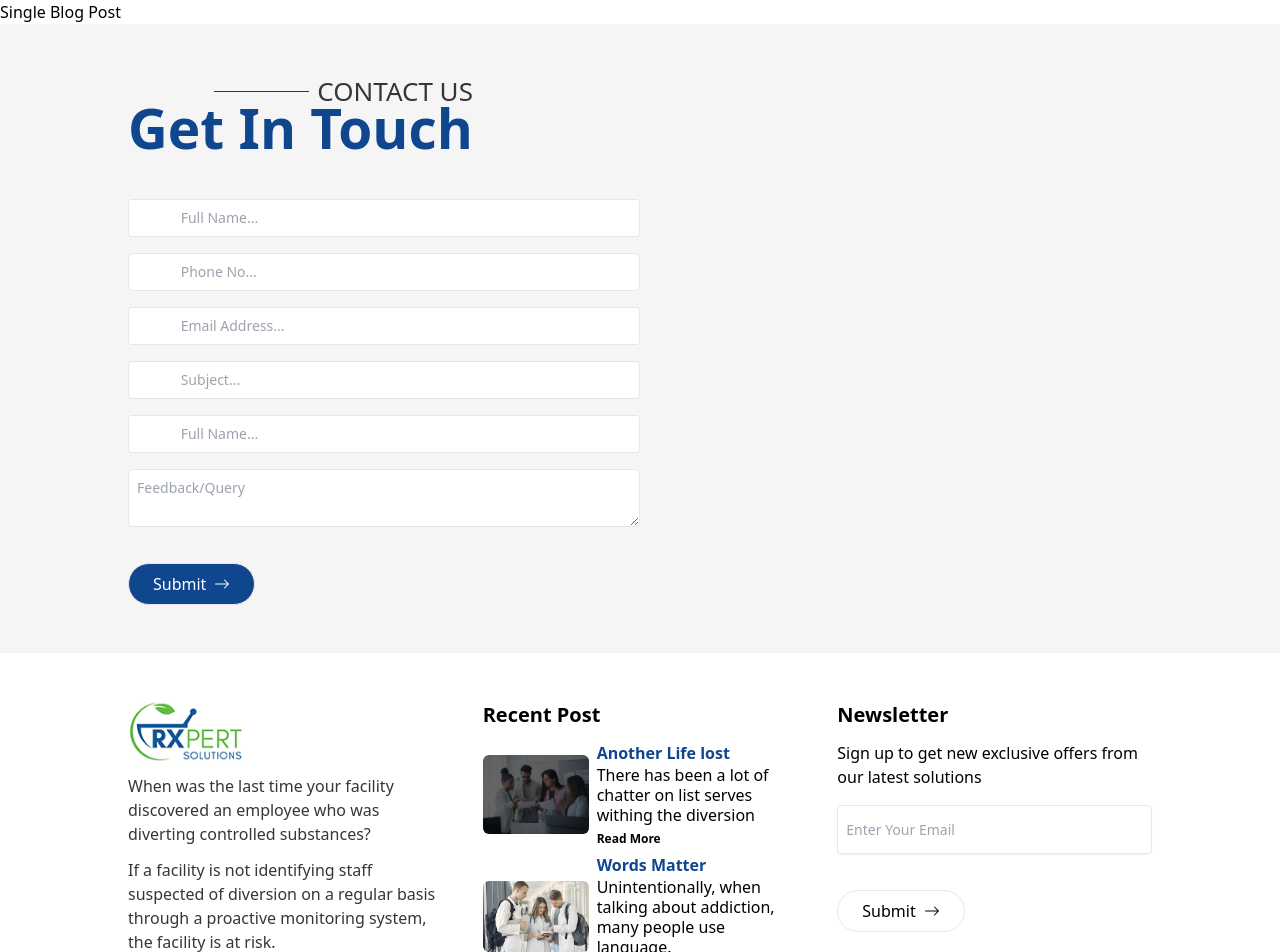
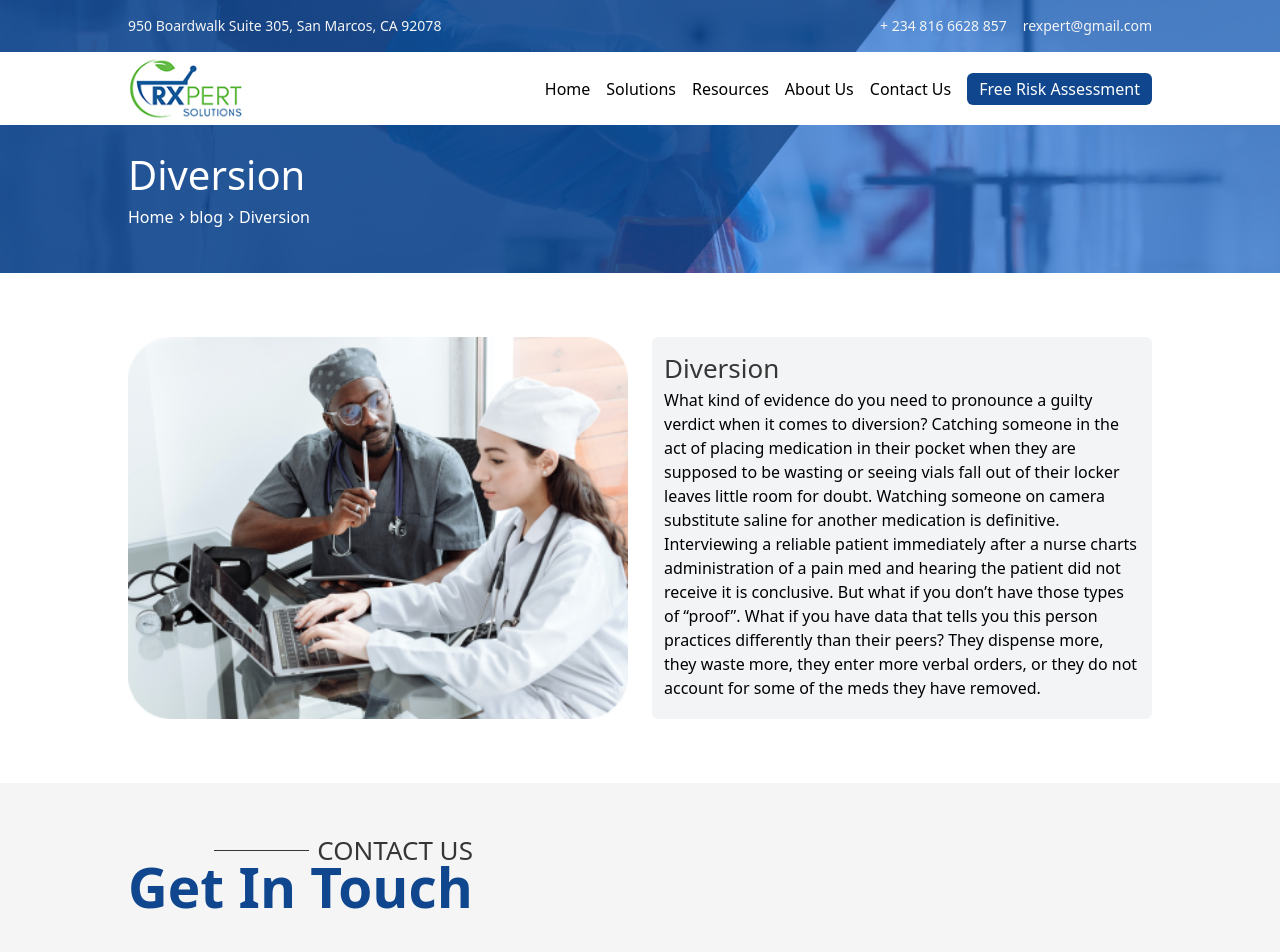
Before and after one commit to S-Abdullahi/rx-expert, a Next.js app: page /blog/blog-1 in a window 1280 px wide. Shown: the top 952 px of the page. Built offline with nearby package versions, Linux system fonts and the light colour scheme.

Commit message:
blog dynamic routing

```diff
--- a/app/blog/[id]/page.tsx
+++ b/app/blog/[id]/page.tsx
@@ -1,3 +1,33 @@
+import Header from "@/app/components/Header";
+import SectionTitle from "@/app/components/SectionTitle";
+import SubSectionTitle from "@/app/components/SubSectionTitle";
+import { blogContent } from "@/app/section data/blog.data";
+import Image from "next/image";
+
 export default function singleBlogPost({ params }: { params: { id: string } }) {
-  return <div>Single Blog Post</div>;
+  const singlePost = blogContent?.find((item) => item.id === params.id);
+  return (
+    <div>
+      <Header
+        title={singlePost?.heading as string}
+        label="blog"
+        secondLabel={singlePost?.heading as string}
+      />
+      <section className="section-container grid grid-cols-1 md:grid-cols-2 gap-6">
+        <Image
+          src={singlePost?.imageUrl as string}
+          alt={singlePost?.heading as string}
+          width={500}
+          height={200}
+        />
+        <div className="p-3 bg-gray-100 rounded-md">
+          <SubSectionTitle
+            titlePlain={singlePost?.heading as string}
+            titleColored={""}
+          />
+          <p>{singlePost?.body}</p>
+        </div>
+      </section>
+    </div>
+  );
 }
--- a/app/blog/page.tsx
+++ b/app/blog/page.tsx
@@ -7,6 +7,7 @@ import { RecentBlogPost } from "../section data/blog.data";
 import SmallBlogCard from "../components/SmallBlogCard";
 import { MdNavigateBefore, MdNavigateNext } from "react-icons/md";
 import { Metadata } from "next";
+import { blogContent } from "../section data/blog.data";
 
 export const metadata: Metadata = {
   title: "Rx-Expert Blog",
@@ -37,17 +38,29 @@ export default function Blog() {
             Recent <span className="text-[#0F468E] font-semibold">Posts</span>
           </p>
           <div className="flex flex-col gap-4">
-            {RecentBlogPost.map((post, index) => {
-              return <SmallBlogCard {...post} key={`${post.title}-${index}`} />;
+            {blogContent?.map((post, index) => {
+              return (
+                <SmallBlogCard
+                  id={post?.id}
+                  imageUrl={post?.imageUrl}
+                  header={post?.heading}
+                  body={post?.body}
+                  key={`${post.id}-${index}`}
+                />
+              );
             })}
           </div>
         </div>
       </section>
       <div className="mb-4 flex justify-center">
         <div className="border-[1px] py-1 px-2 rounded-lg border-[#0f468E] flex gap-2">
-          <button className="flex items-center"><MdNavigateBefore/> prev</button>
+          <button className="flex items-center">
+            <MdNavigateBefore /> prev
+          </button>
           <button>1</button>
-          <button className="flex items-center">next <MdNavigateNext/></button>
+          <button className="flex items-center">
+            next <MdNavigateNext />
+          </button>
         </div>
       </div>
     </div>
--- a/app/components/SmallBlogCard.tsx
+++ b/app/components/SmallBlogCard.tsx
@@ -1,13 +1,15 @@
 import Image from "next/image";
+import Link from "next/link";
 
 interface ISmallBlogCard {
+  id: string;
   imageUrl: string;
-  title: string;
-  previewText: string;
+  header: string;
+  body: string;
 }
 
 export default function SmallBlogCard(props: ISmallBlogCard) {
-  const { imageUrl, title, previewText } = props;
+  const { id, imageUrl, header, body } = props;
   return (
     <div className="flex gap-3">
       <div className="overflow-hidden rounded-md relative">
@@ -24,10 +26,13 @@ export default function SmallBlogCard(props: ISmallBlogCard) {
         </div>
       </div>
       <div>
-        <p className="text-[#0F468E] font-semibold">{title}</p>
-        <p className="text-[#363636] md:max-w-[210px]">{previewText}</p>
+        <p className="text-[#0F468E] font-semibold">{header}</p>
+        <p className="text-[#363636] md:max-w-[210px]">{`${body?.substring(
+          0,
+          50
+        )}...`}</p>
         <span className="font-semibold text-sm text-[#363636] cursor-pointer">
-          Read More
+          <Link href={`/blog/${id}`}>Read More</Link>
         </span>
       </div>
     </div>
--- a/app/layout.tsx
+++ b/app/layout.tsx
@@ -7,6 +7,8 @@ import SectionTitle from "./components/SectionTitle";
 import FormRow from "./components/FormRow";
 import NavBar from "./components/NavBar";
 import { AppProvider } from "./Context";
+import { blogContent } from "./section data/blog.data";
+import Link from "next/link";
 
 const inter = Inter({ subsets: ["latin"] });
 
@@ -115,16 +117,17 @@ export default function RootLayout({
             <div className="">
               <h3 className="text-xl font-semibold mb-3">Recent Post</h3>
               <div className="">
-                {footerBlogData.map((data) => {
-                  const { title, description, imageUrl } = data;
+                {blogContent.map((data) => {
+                  const { id, heading, body, imageUrl } = data;
+                  // const { title, description, imageUrl } = data;
                   return (
                     <article
-                      key={title}
+                      key={id}
                       className="flex flex-col md:flex-row md:items-center mb-1 gap-2"
                     >
                       <Image
                         src={imageUrl}
-                        alt={title}
+                        alt={heading}
                         width={106}
                         height={98}
                         className="object-contain rounded-md"
@@ -132,12 +135,14 @@ export default function RootLayout({
 
                       <div>
                         <h5 className="text-[#0F468E] font-semibold">
-                          {title}
+                          {heading}
                         </h5>
                         <p className="max-w-[342px] text-base leading-5">
-                          {description}
+                          {`${body.substring(0,50)}...`}
                         </p>
-                        <button className="text-xs font-bold">Read More</button>
+                        <button className="text-xs font-bold">
+                          <Link href={`/blog/${id}`}>Read more</Link>
+                        </button>
                       </div>
                     </article>
                   );
--- a/app/section data/blog.data.tsx
+++ b/app/section data/blog.data.tsx
@@ -81,11 +81,23 @@ interface IBlogContent {
   body: string
 }
 
-const blogContent: IBlogContent[] = [
+export const blogContent: IBlogContent[] = [
   {
-     id: 'blog 1',
+     id: 'blog-1',
      heading: 'Diversion',
-     'imageUrl': '/img-7.png',
+     imageUrl: '/img-7.png',
      body: 'What kind of evidence do you need to pronounce a guilty verdict when it comes to diversion? Catching someone in the act of placing medication in their pocket when they are supposed to be wasting or seeing vials fall out of their locker leaves little room for doubt. Watching someone on camera substitute saline for another medication is definitive. Interviewing a reliable patient immediately after a nurse charts administration of a pain med and hearing the patient did not receive it is conclusive. But what if you don’t have those types of “proof”. What if you have data that tells you this person practices differently than their peers? They dispense more, they waste more, they enter more verbal orders, or they do not account for some of the meds they have removed.'
+  },
+  {
+    id: 'blog-2',
+    heading: 'Drug Diversion',
+    imageUrl: '/img-7.png',
+    body: 'What kind of evidence do you need to pronounce a guilty verdict when it comes to diversion? Catching someone in the act of placing medication in their pocket when they are supposed to be wasting or seeing vials fall out of their locker leaves little room for doubt. Watching someone on camera substitute saline for another medication is definitive. Interviewing a reliable patient immediately after a nurse charts administration of a pain med and hearing the patient did not receive it is conclusive. But what if you don’t have those types of “proof”. What if you have data that tells you this person practices differently than their peers? They dispense more, they waste more, they enter more verbal orders, or they do not account for some of the meds they have removed.'
+  },
+  {
+    id: 'blog-3',
+    heading: 'Testing head',
+    imageUrl: '/img-7.png',
+    body: 'What kind of evidence do you need to pronounce a guilty verdict when it comes to diversion? Catching someone in the act of placing medication in their pocket when they are supposed to be wasting or seeing vials fall out of their locker leaves little room for doubt. Watching someone on camera substitute saline for another medication is definitive. Interviewing a reliable patient immediately after a nurse charts administration of a pain med and hearing the patient did not receive it is conclusive. But what if you don’t have those types of “proof”. What if you have data that tells you this person practices differently than their peers? They dispense more, they waste more, they enter more verbal orders, or they do not account for some of the meds they have removed.'
   }
 ]
```
